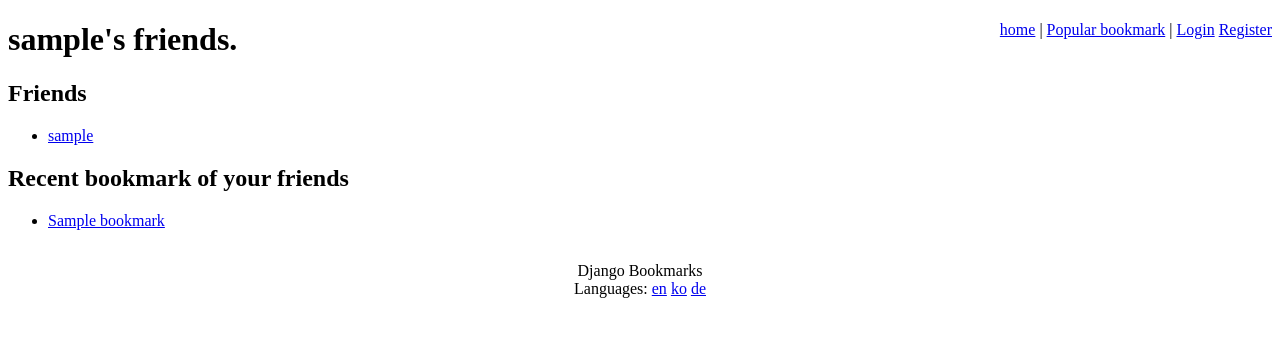
After one commit to zzonsang/zzontest, a Django app: template django_bookmarks/django_bookmarks/templates/friends_page.html in a window 1280 px wide. The commit adds this page. Shown: the top 337 px of the page. Run offline with Django 3.2, Linux system fonts and the light colour scheme; the template is opened without the code that fills it: most values are stand-ins (such as "Sample title", 1, 10 or a date in 2020); some libraries are stand-ins or nearby versions.

Commit message:
1) [+] friends page 2) base.html 에서 username 클릭으로 userpage 접근하는 것으로 수정
Change-Id: I866c46eca4e83bfd4fb9b91337f4ddbf736b8b4d

```diff
--- a/django_bookmarks/django_bookmarks/templates/base.html
+++ b/django_bookmarks/django_bookmarks/templates/base.html
@@ -16,8 +16,8 @@
         {% if user.is_authenticated %}
 			<a href="/save/">{% trans "Add bookmark" %}</a> |
 			<a href="/search/">{% trans "Search" %}</a> |
-            {{ user.username }} {% trans ", Welcome!" %}
-            (<a href="/logout">{% trans "Logout" %}</a>)
+            <a href="/user/{{ user.username }}"/>{{ user.username }}</a> {% trans ", Welcome!" %}
+            <a href="/logout">{% trans "Logout" %}</a>)
         {% else %}
             <a href="/login/">{% trans "Login" %}</a>
             <a href="/register/">{% trans "Register" %}</a>
--- /dev/null
+++ b/django_bookmarks/django_bookmarks/templates/friends_page.html
@@ -0,0 +1,21 @@
+{% extends "base.html" %}
+{% load i18n %}
+
+{% block title %}{{ username }}{% trans "'s friends." %}{% endblock %}
+{% block head %}{{ username }}{% trans "'s friends." %}{% endblock %}
+
+{% block content %}
+	<h2>{% trans "Friends" %}</h2>
+	{% if friends %}
+		<ul class="friends">
+			{% for friend in friends %}
+				<li><a href="/user/{{ friend.username }}/">{{ friend.username }}</a></li>
+			{% endfor %}
+		</ul>
+	{% else %}
+		<p>{% trans "You don't have to bookmark friends." %}</p>
+	{% endif %}
+
+	<h2>{% trans "Recent bookmark of your friends" %}</h2>
+	{% include 'bookmark_list.html' %}
+{% endblock %}
```
Also changed, not shown: django_bookmarks/django_bookmarks/bookmarks/views.py (+13 -0 lines), django_bookmarks/django_bookmarks/urls.py (+7 -2 lines).
